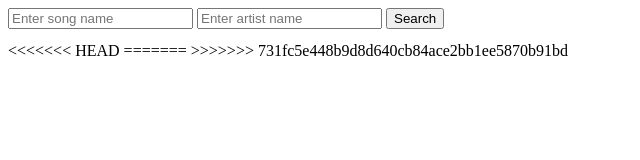
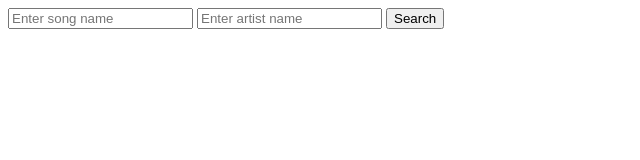
Before and after one commit to WillisK-0/Music-App, a plain HTML site: page index.html in a window 1280 px wide. Shown: the whole page, without its empty margins (0-640 px from the left). Drawn offline with Linux system fonts and the light colour scheme.

Commit message:
deleted Head from bottom

```diff
--- a/index.html
+++ b/index.html
@@ -20,8 +20,3 @@
 </body>
 
 </html>
-
-<<<<<<< HEAD
-=======
-
->>>>>>> 731fc5e448b9d8d640cb84ace2bb1ee5870b91bd
```
